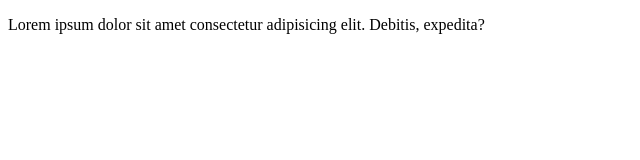
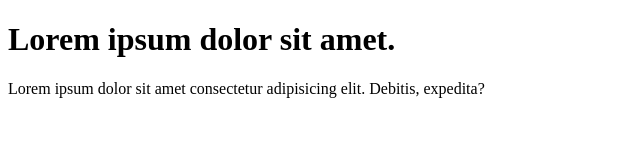
Before and after one commit to sujal3797/learn-git, a plain HTML site: page index.html in a window 1280 px wide. Shown: the whole page, without its empty margins (0-640 px from the left). Drawn offline with Linux system fonts and the light colour scheme.

Commit message:
add heading to the code

```diff
--- a/index.html
+++ b/index.html
@@ -6,6 +6,9 @@
     <title>Git Website</title>
 </head>
 <body>
+    <h1>
+        Lorem ipsum dolor sit amet.
+    </h1>
     <p>
         Lorem ipsum dolor sit amet consectetur adipisicing elit. Debitis, expedita?
     </p>
```
